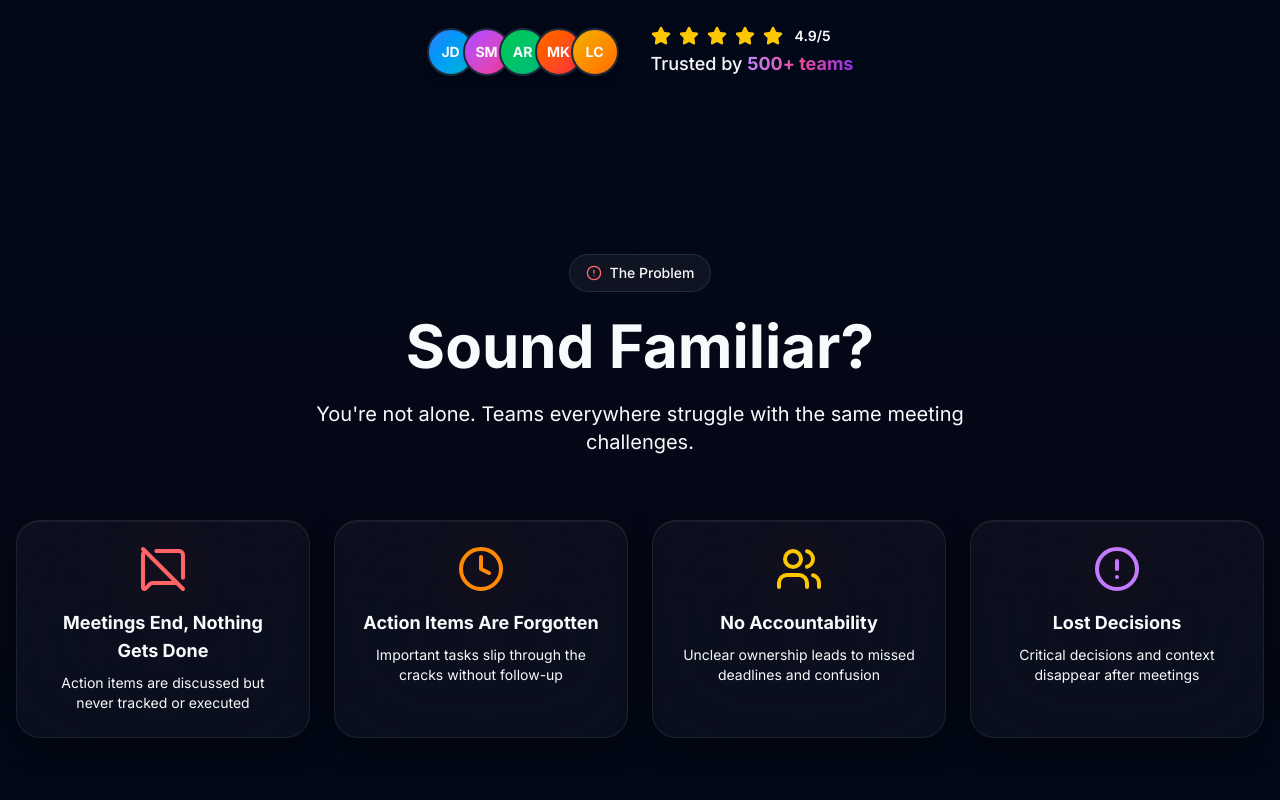
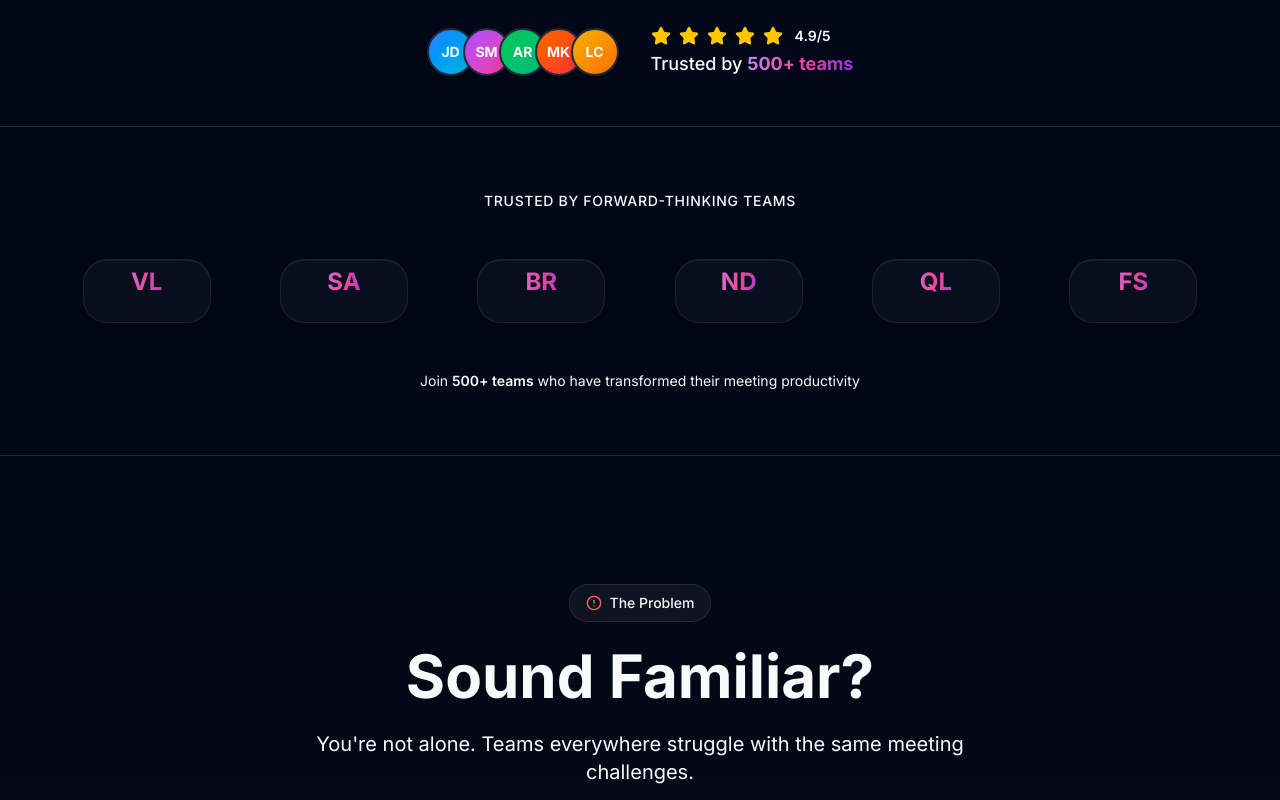
Before and after one commit to anam-soft/meetrixaction, a Next.js app: page / in a window 1280 px wide. Shown: the part 1140-1940 px from the top of the page. Built offline with nearby package versions, Linux system fonts and the light colour scheme; no server answers.

Commit message:
Enhance social proof: add realistic testimonials and company logos section

```diff
--- a/app/page.tsx
+++ b/app/page.tsx
@@ -6,6 +6,7 @@ import { useRouter } from "next/navigation"
 import { FileAudio, Zap, CheckCircle2, Bell, ArrowRight } from "lucide-react"
 import Navigation from "@/components/Navigation"
 import SocialProof from "@/components/SocialProof"
+import CompanyLogos from "@/components/CompanyLogos"
 import Problem from "@/components/Problem"
 import Solution from "@/components/Solution"
 import HowItWorks from "@/components/HowItWorks"
@@ -135,6 +136,9 @@ export default function HomePage() {
 
       {/* Social Proof Bar */}
       <SocialProof />
+
+      {/* Company Logos */}
+      <CompanyLogos />
 
       {/* Problem Section */}
       <section id="features">
--- /dev/null
+++ b/components/CompanyLogos.tsx
@@ -0,0 +1,78 @@
+"use client"
+
+import { motion, useInView } from "framer-motion"
+import { useRef } from "react"
+
+const companies = [
+  { name: "Velocity Labs", logo: "VL" },
+  { name: "Streamline AI", logo: "SA" },
+  { name: "BuildRight Co", logo: "BR" },
+  { name: "Nexus Digital", logo: "ND" },
+  { name: "Quantum Leap", logo: "QL" },
+  { name: "Forge Studios", logo: "FS" },
+]
+
+export default function CompanyLogos() {
+  const ref = useRef(null)
+  const isInView = useInView(ref, { once: true, margin: "-50px" })
+
+  return (
+    <section ref={ref} className="relative py-16 overflow-hidden border-y border-white/5">
+      <div className="container mx-auto px-4">
+        <motion.div
+          initial={{ opacity: 0, y: 20 }}
+          animate={isInView ? { opacity: 1, y: 0 } : {}}
+          transition={{ duration: 0.5 }}
+          className="text-center mb-12"
+        >
+          <p className="text-sm font-medium text-muted-foreground uppercase tracking-wider">
+            Trusted by forward-thinking teams
+          </p>
+        </motion.div>
+
+        {/* Company Logos Grid */}
+        <div className="grid grid-cols-2 md:grid-cols-3 lg:grid-cols-6 gap-8 items-center max-w-6xl mx-auto">
+          {companies.map((company, index) => (
+            <motion.div
+              key={company.name}
+              initial={{ opacity: 0, scale: 0.8 }}
+              animate={isInView ? { opacity: 1, scale: 1 } : {}}
+              transition={{
+                duration: 0.5,
+                delay: index * 0.1,
+              }}
+              whileHover={{ scale: 1.05 }}
+              className="flex items-center justify-center"
+            >
+              <div className="group relative">
+                {/* Logo placeholder - using initials in a styled box */}
+                <div className="w-32 h-16 flex items-center justify-center glass-card rounded-lg transition-all group-hover:border-purple-500/30">
+                  <div className="text-center">
+                    <div className="text-2xl font-bold gradient-text mb-1">
+                      {company.logo}
+                    </div>
+                    <div className="text-[10px] text-muted-foreground opacity-0 group-hover:opacity-100 transition-opacity">
+                      {company.name}
+                    </div>
+                  </div>
+                </div>
+              </div>
+            </motion.div>
+          ))}
+        </div>
+
+        {/* Additional trust indicator */}
+        <motion.div
+          initial={{ opacity: 0 }}
+          animate={isInView ? { opacity: 1 } : {}}
+          transition={{ duration: 0.5, delay: 0.8 }}
+          className="text-center mt-12"
+        >
+          <p className="text-sm text-muted-foreground">
+            Join <span className="font-semibold text-foreground">500+ teams</span> who have transformed their meeting productivity
+          </p>
+        </motion.div>
+      </div>
+    </section>
+  )
+}
--- a/components/Testimonials.tsx
+++ b/components/Testimonials.tsx
@@ -6,27 +6,27 @@ import { Star, Quote } from "lucide-react"
 
 const testimonials = [
   {
-    name: "Sarah Johnson",
-    role: "Product Manager",
-    company: "TechCorp",
-    image: "SJ",
-    content: "This tool has completely transformed how our team handles meetings. We've saved hours every week and never miss an action item anymore.",
+    name: "Sarah Mitchell",
+    role: "VP of Product",
+    company: "Velocity Labs",
+    image: "SM",
+    content: "We were drowning in post-meeting follow-ups. MeetRix Action cut our meeting-to-execution time from 3 days to 3 hours. Our sprint velocity increased 40% in the first month.",
     rating: 5,
   },
   {
-    name: "Michael Chen",
-    role: "Engineering Lead",
-    company: "StartupXYZ",
-    image: "MC",
-    content: "The AI accuracy is incredible. It picks up on nuances and context that I would have missed in manual notes. Game changer for remote teams.",
+    name: "David Park",
+    role: "Head of Engineering",
+    company: "Streamline AI",
+    image: "DP",
+    content: "I was skeptical about another 'AI tool', but this actually delivers. It caught 12 action items in our last standup that I completely missed. Now nothing falls through the cracks.",
     rating: 5,
   },
   {
-    name: "Emily Rodriguez",
-    role: "Operations Director",
-    company: "Global Inc",
-    image: "ER",
-    content: "Finally, a solution that actually works! Our task completion rate has improved by 80% since we started using this platform.",
+    name: "Jessica Torres",
+    role: "Director of Operations",
+    company: "BuildRight Co",
+    image: "JT",
+    content: "Before MeetRix, 60% of our meeting decisions never got executed. Now we have a 94% task completion rate. The ROI paid for itself in week two.",
     rating: 5,
   },
 ]
```
